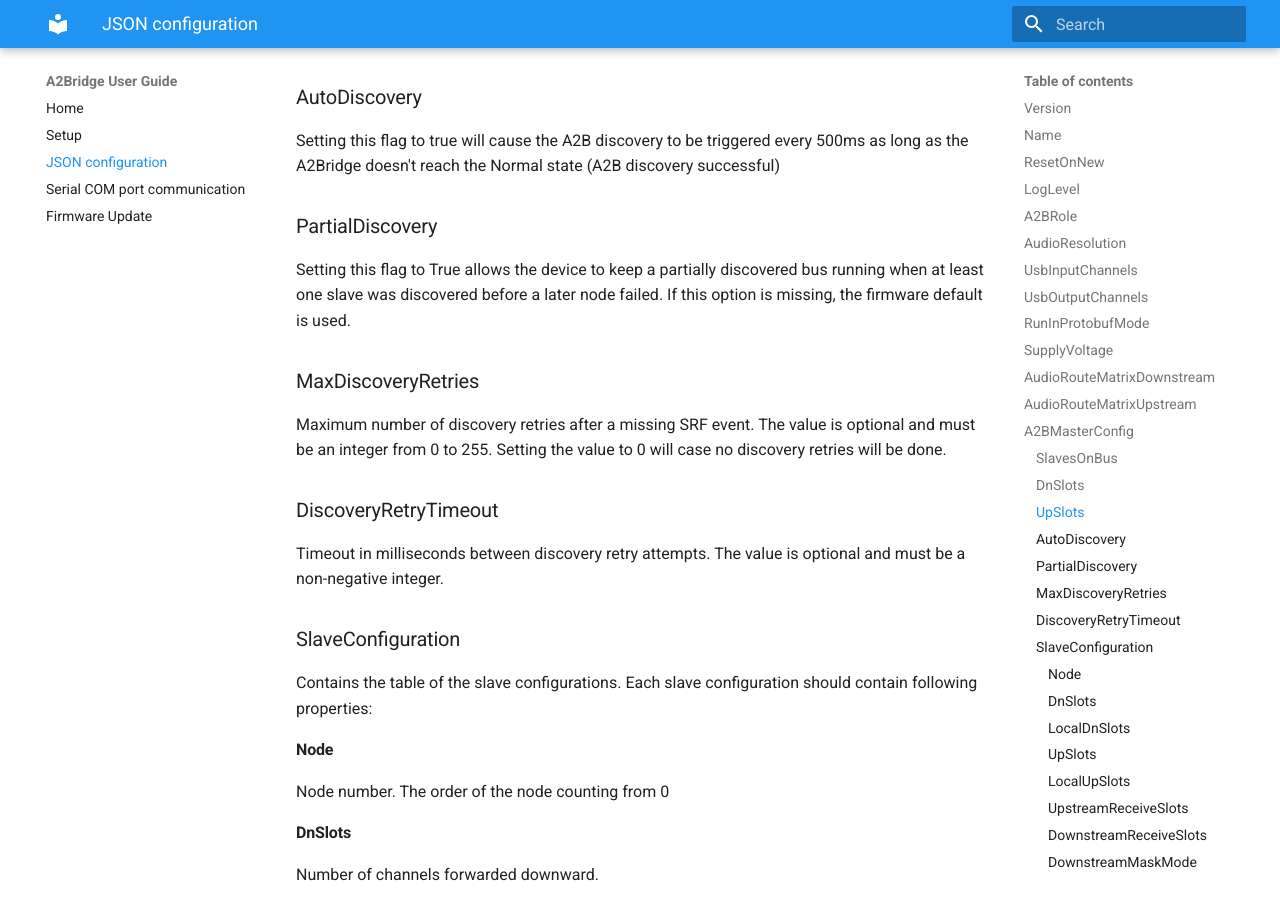
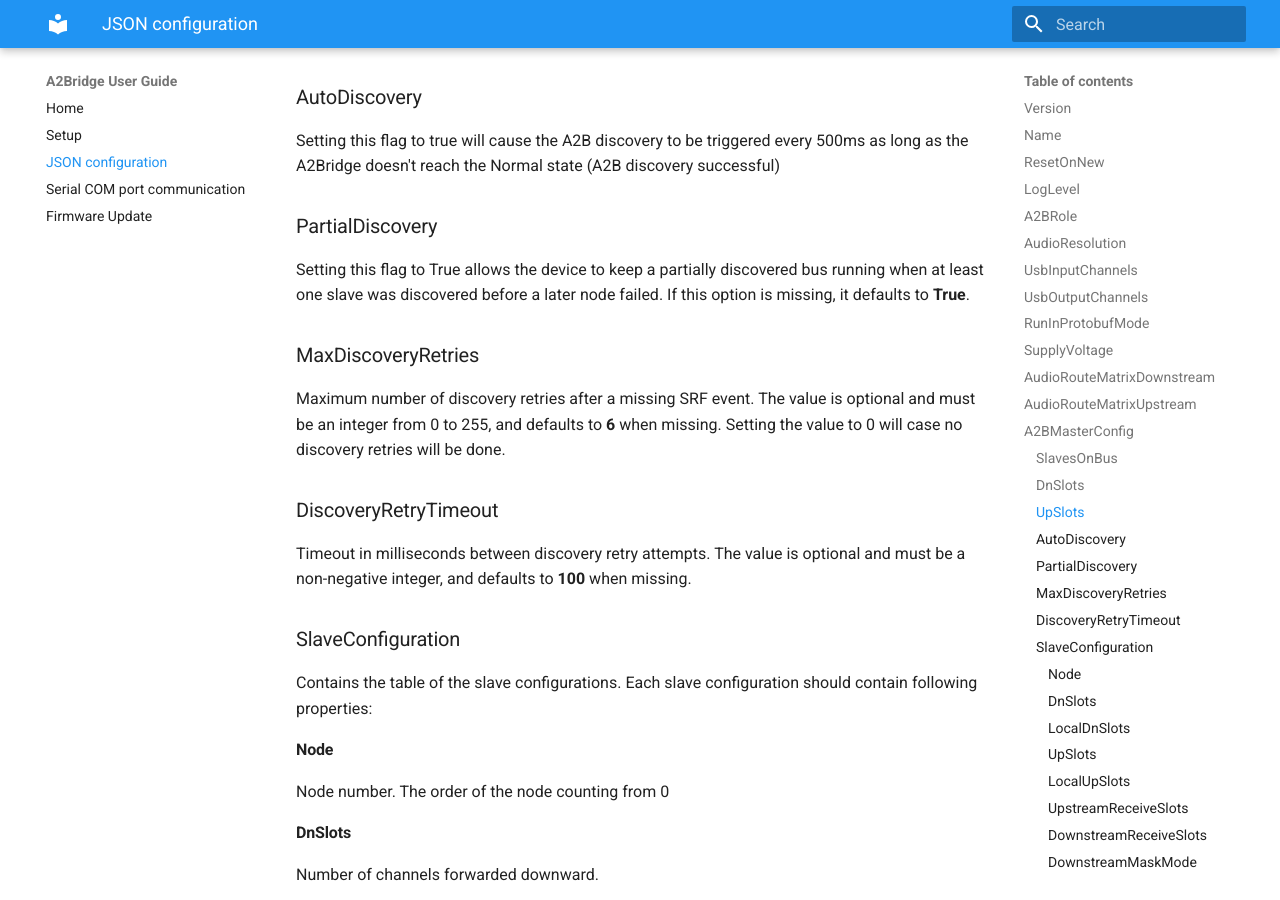
Before and after one commit to int2code/a2bridge, an MkDocs documentation site: the page built from docs/userguide/json.md, in a window 1280 px wide and 900 px high, scrolled down 3799 px. Built offline with MkDocs 1.6.1 and Material for MkDocs 9.7.7, drawn with Linux system fonts in a browser that asks for light colours.

Commit message:
add info about new params

```diff
--- a/docs/userguide/json.md
+++ b/docs/userguide/json.md
@@ -143,13 +143,13 @@ Number of the up slots coming to the device.
 Setting this flag to true will cause the A2B discovery to be triggered every 500ms as long as the A2Bridge doesn't reach the Normal state (A2B discovery successful)
 
 ### PartialDiscovery
-Setting this flag to True allows the device to keep a partially discovered bus running when at least one slave was discovered before a later node failed. If this option is missing, the firmware default is used.
+Setting this flag to True allows the device to keep a partially discovered bus running when at least one slave was discovered before a later node failed. If this option is missing, it defaults to **True**.
 
 ### MaxDiscoveryRetries
-Maximum number of discovery retries after a missing SRF event. The value is optional and must be an integer from 0 to 255. Setting the value to 0 will case no discovery retries will be done.
+Maximum number of discovery retries after a missing SRF event. The value is optional and must be an integer from 0 to 255, and defaults to **6** when missing. Setting the value to 0 will case no discovery retries will be done.
 
 ### DiscoveryRetryTimeout
-Timeout in milliseconds between discovery retry attempts. The value is optional and must be a non-negative integer.
+Timeout in milliseconds between discovery retry attempts. The value is optional and must be a non-negative integer, and defaults to **100** when missing.
 
 ### SlaveConfiguration
 Contains the table of the slave configurations. Each slave configuration should contain following properties:
```
Also changed, not shown: 1 other file.
